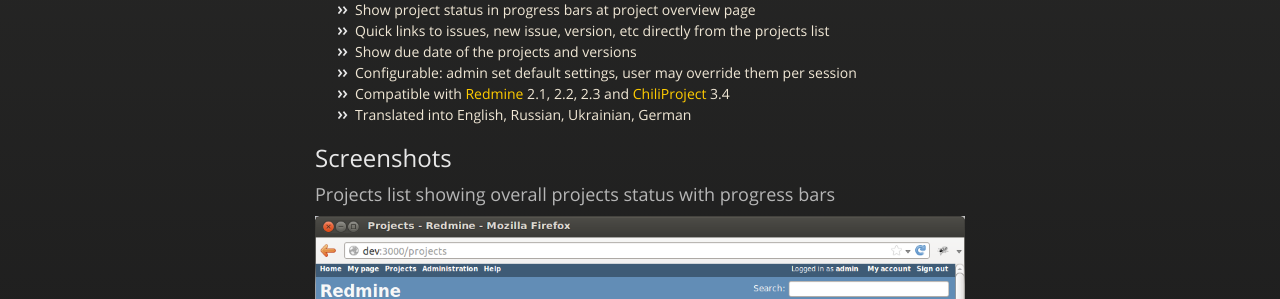
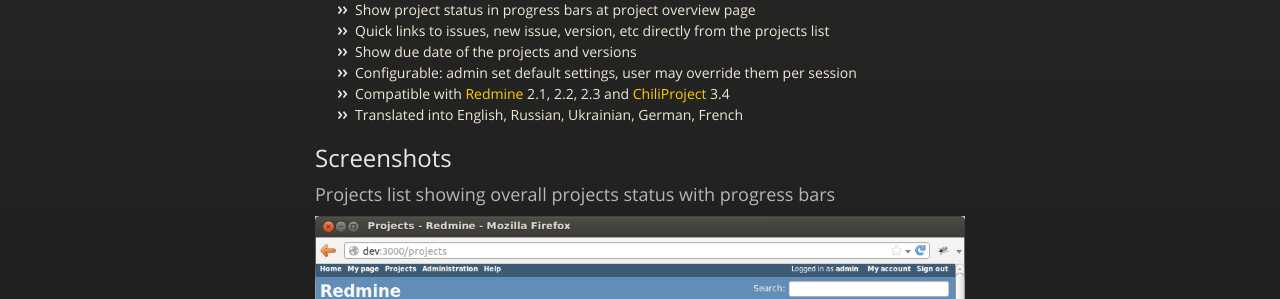
Before and after one commit to ergoserv/redmine-progressive-projects-list, a Jekyll site: the page built from index.md, in a window 1280 px wide and 1372 px high. Shown: the part 370-669 px from the top of the window. Built offline with Jekyll 4.4.1, drawn with Linux system fonts in a browser that asks for light colours; nearby versions of some CDN libraries.

Commit message:
French translation notice

```diff
--- a/index.md
+++ b/index.md
@@ -13,7 +13,7 @@ Features
 - Show due date of the projects and versions
 - Configurable: admin set default settings, user may override them per session
 - Compatible with [Redmine](http://www.redmine.org/) 2.1, 2.2, 2.3 and [ChiliProject](https://www.chiliproject.org/) 3.4
-- Translated into English, Russian, Ukrainian, German
+- Translated into English, Russian, Ukrainian, German, French
 
 
 Screenshots
```
